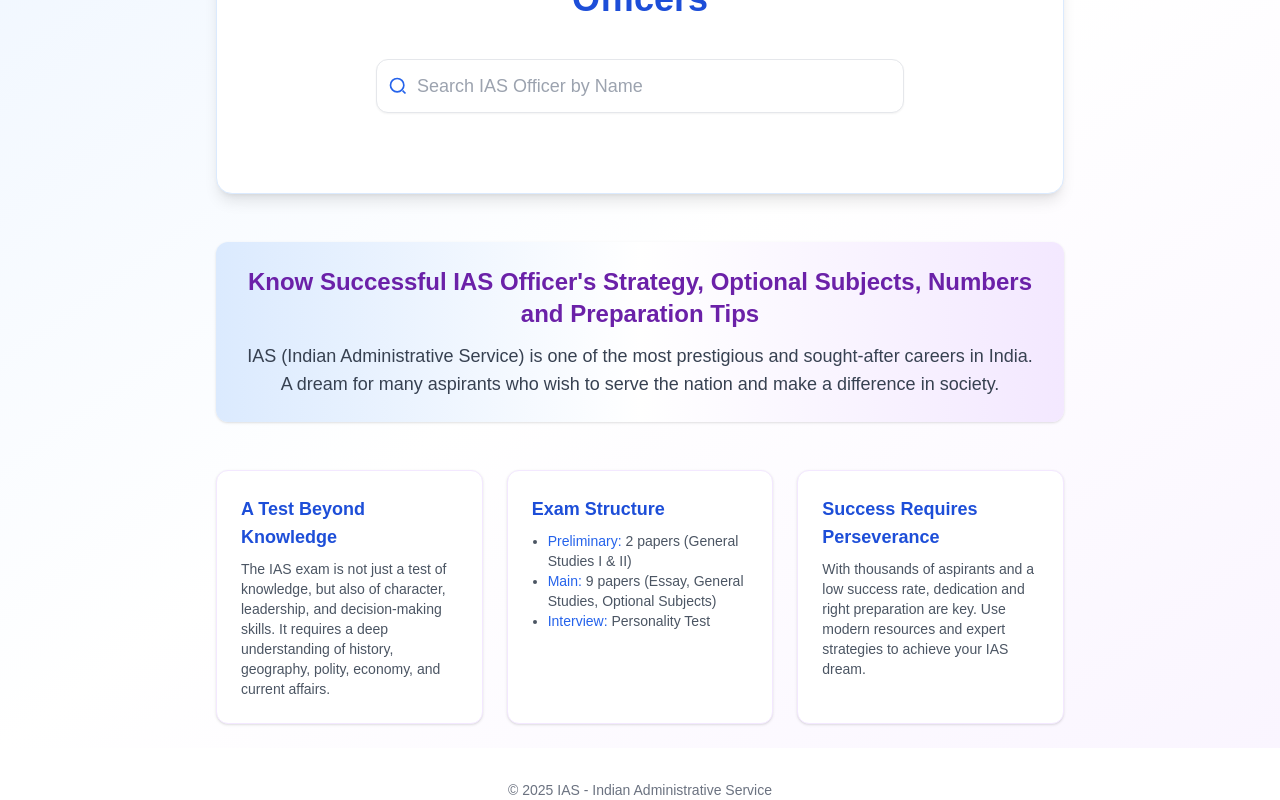
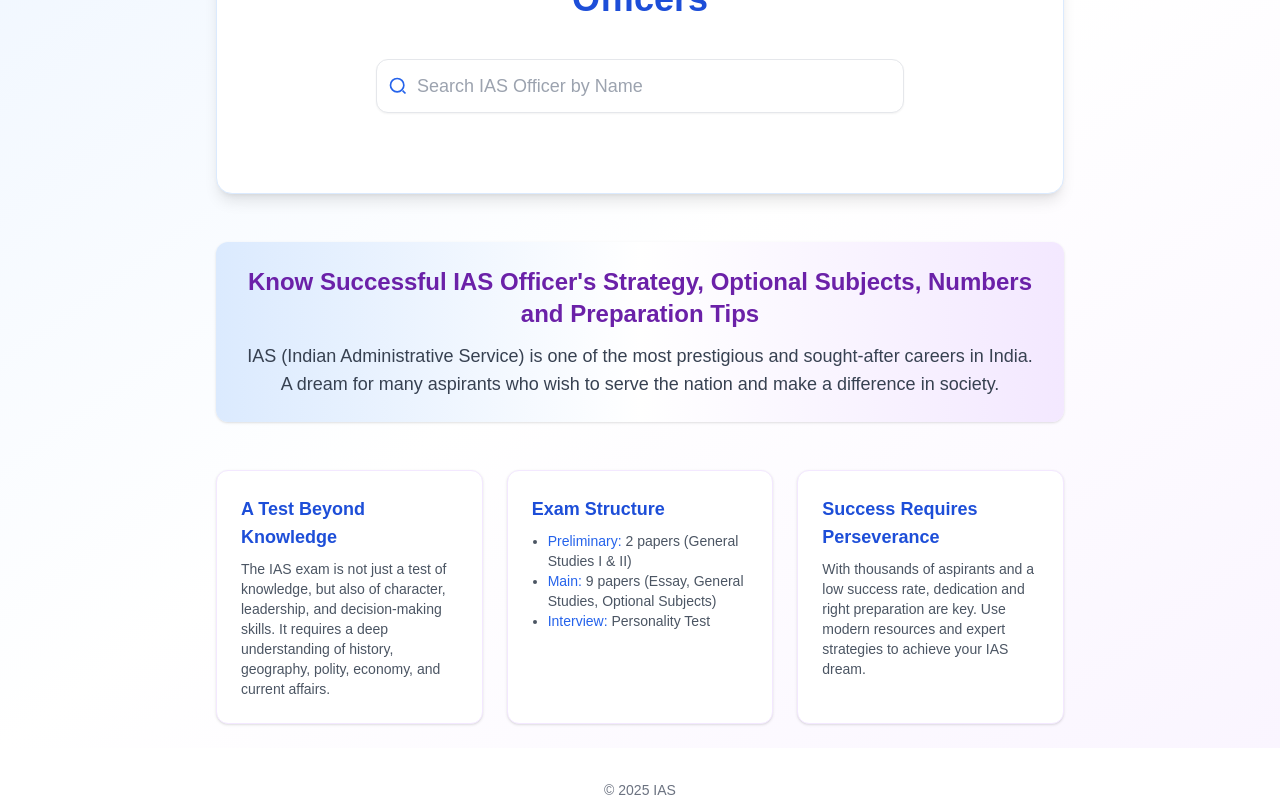
Before and after one commit to KumarPrafull/ias-search, a Next.js app: page / in a window 1280 px wide. Shown: the part 223-1023 px from the top of the page. Built offline with nearby package versions, Linux system fonts and the light colour scheme.

Commit message:
footer name change

```diff
--- a/app/layout.tsx
+++ b/app/layout.tsx
@@ -31,7 +31,7 @@ export default function RootLayout({
         <Header />
         {children}
         <footer className="text-center text-sm text-gray-500 mt-8">
-          © {new Date().getFullYear()} IAS - Indian Administrative Service
+          © {new Date().getFullYear()} IAS
         </footer>
       </body>
     </html>
```
